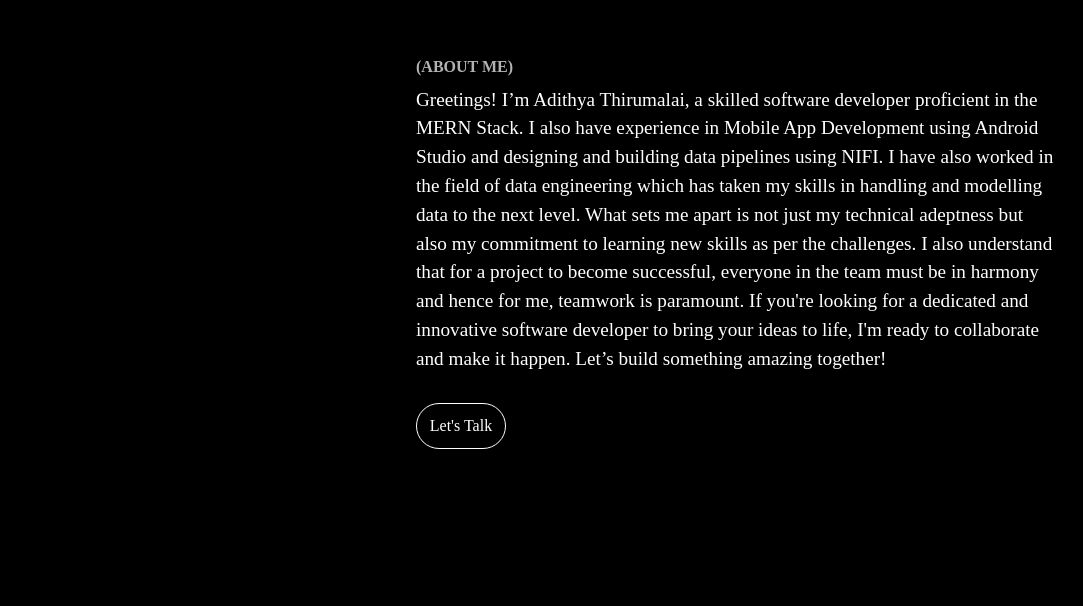
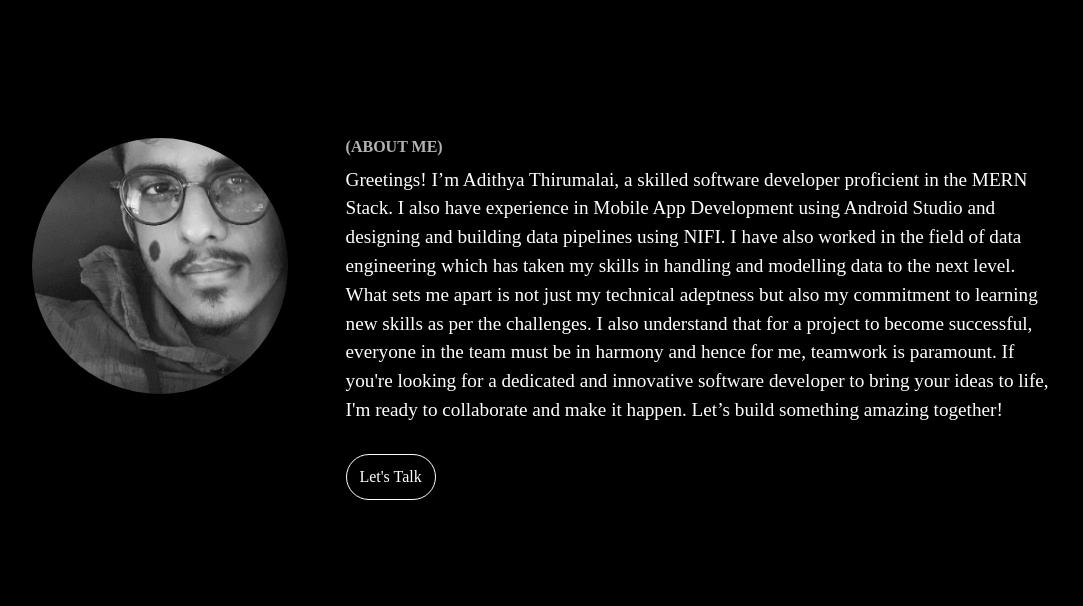
Before and after one commit to adithyaThirumalai1/Portfolio, a plain HTML site: page index.html in a window 1280 px wide. Shown: the part 1734-2340 px from the top of the page, without its empty margins (96-1179 px from the left). Drawn offline with nearby package versions, Linux system fonts and the light colour scheme; a script that the page names is missing; a web font is replaced by a local one.

Commit message:
Fixed photo

```diff
--- a/index.css
+++ b/index.css
@@ -116,7 +116,6 @@ body{
     justify-content: center;
     border-radius: 50%;
     background-color: #888;
-
 }
 #projects{
     width: 100%;
@@ -168,12 +167,15 @@ body{
     background-color: black;
     color: white;
     padding: 10vw 10vw;
-    padding-left: 40vw;
+    margin-top: 10vh;
     gap: 4.5vw;
     padding-right: 10vw;
+    display: flex;
 }
-#img_about{
-    width: 15vw;
+#img_about img{
+    width: 20vw;
+    height: 20vw;
+    object-fit: cover;
     border-radius: 50%;
 }
 #txt_about h4{
--- a/index.html
+++ b/index.html
@@ -61,6 +61,9 @@
         </div>
         <!-- About me section -->
         <div id="about">
+            <div id="img_about">
+                <img src="images/PhotoBW.jpg" alt="profile_photo">
+            </div>
             <div id="txt_about">
                 <h4>(about me)</h4>
                 <p>Greetings! I’m Adithya Thirumalai, a skilled software developer proficient in the MERN Stack. I also have experience in Mobile App Development using Android Studio and designing and building data pipelines using NIFI. I have also worked in the field of data engineering which has taken my skills in handling and modelling data to the next level.
```
Also changed, not shown: images/PhotoBW.jpg (added).
